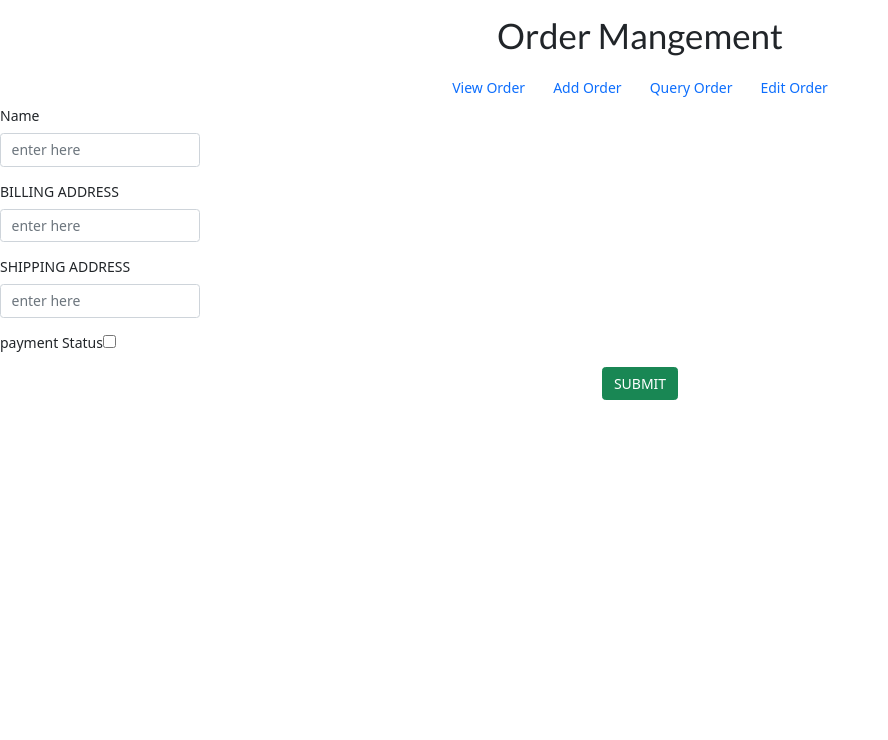
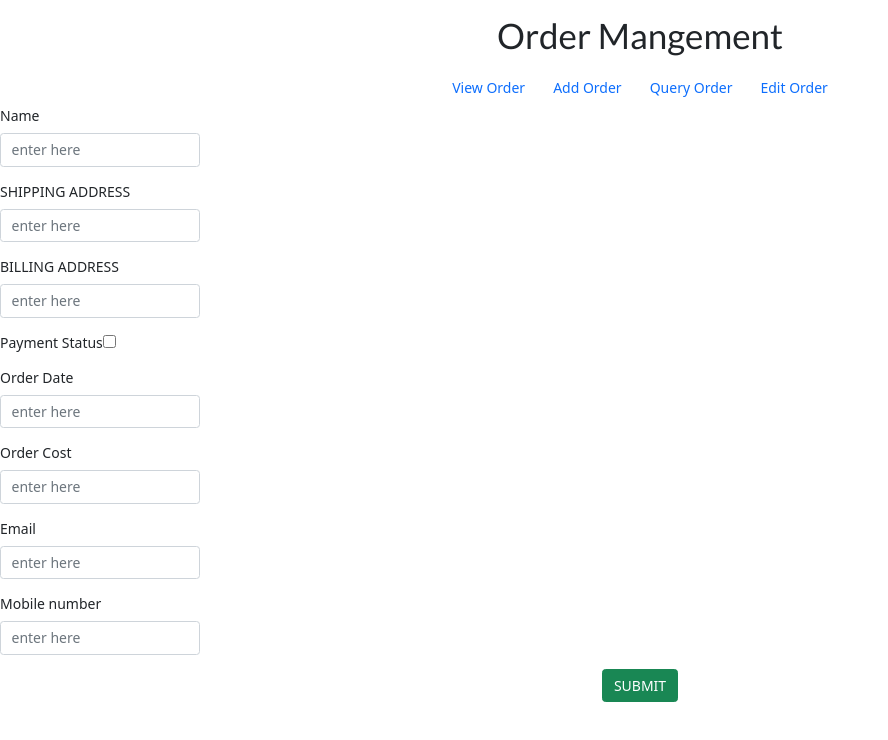
Before and after one commit to udit29saini/Frontend-orderservice, a React (Create React App) app: page /add-order in a window 1280 px wide. Shown: the top 740 px of the page, without its empty margins (0-888 px from the left). Built offline with nearby package versions, Linux system fonts and the light colour scheme.

Commit message:
Add form

```diff
--- a/src/components/OrderManagement/AddModal.js
+++ b/src/components/OrderManagement/AddModal.js
@@ -1,7 +1,7 @@
 import React from 'react'
 import { Container, Form, FormGroup, Input, Label,Button,Modal } from 'react-bootstrap'
 import { useState } from 'react';
-import FormUpdate from './FormUpdate';
+import FormUpdate from './EditOrder';
 import AddOrder from './AddOrder';
 
 const AddModal = () => {
--- a/src/components/OrderManagement/AddOrder.js
+++ b/src/components/OrderManagement/AddOrder.js
@@ -57,6 +57,16 @@ const AddOrder = () => {
                />
            </FormGroup>
            <FormGroup>
+               <Label>SHIPPING ADDRESS</Label>
+               <Input
+               id="	shipping address"
+               name="shipping address"
+               placeholder="enter here"
+               type="text" style={{width: 200}}
+               onChange={(e)=>{setOrder({...order, billingAddress: e.target.value})}}
+               />
+           </FormGroup>
+           <FormGroup>
                <Label>BILLING ADDRESS</Label>
                <Input
                id="shippingAddress"
@@ -66,24 +76,54 @@ const AddOrder = () => {
                onChange={(e)=>{setOrder({...order,shippingAddress: e.target.value})}}
                />
            </FormGroup>
+
            <FormGroup>
-               <Label>SHIPPING ADDRESS</Label>
+               <label>Payment Status</label>
+           <input
+        type="checkbox"
+        name="subscription"
+        onChange={(e)=>{setOrder({...order, paymentStatus: e.target.checked})}}
+      />
+           </FormGroup>
+           <FormGroup>
+               <Label>Order Date</Label>
                <Input
-               id="	billingAddress"
-               name="billingAddress"
+               id="	order date"
+               name="order date"
                placeholder="enter here"
                type="text" style={{width: 200}}
                onChange={(e)=>{setOrder({...order, billingAddress: e.target.value})}}
                />
            </FormGroup>
-
            <FormGroup>
-               <label>payment Status</label>
-           <input
-        type="checkbox"
-        name="subscription"
-        onChange={(e)=>{setOrder({...order, paymentStatus: e.target.checked})}}
-      />
+               <Label>Order Cost</Label>
+               <Input
+               id="	order cost"
+               name="order cost"
+               placeholder="enter here"
+               type="text" style={{width: 200}}
+               onChange={(e)=>{setOrder({...order, billingAddress: e.target.value})}}
+               />
+           </FormGroup>
+           <FormGroup>
+               <Label>Email</Label>
+               <Input
+               id="	email"
+               name="email"
+               placeholder="enter here"
+               type="text" style={{width: 200}}
+               onChange={(e)=>{setOrder({...order, billingAddress: e.target.value})}}
+               />
+           </FormGroup>
+           <FormGroup>
+               <Label>Mobile number</Label>
+               <Input
+               id="	mobile number"
+               name="mobile number"
+               placeholder="enter here"
+               type="text" style={{width: 200}}
+               onChange={(e)=>{setOrder({...order, billingAddress: e.target.value})}}
+               />
            </FormGroup>
 
            <Container className="text-center">
--- a/src/components/OrderManagement/EditModal.js
+++ b/src/components/OrderManagement/EditModal.js
@@ -1,7 +1,7 @@
 import React from 'react'
 import { Container, Form, FormGroup, Input, Label,Button,Modal } from 'react-bootstrap'
 import { useState } from 'react';
-import FormUpdate from './FormUpdate';
+import FormUpdate from './EditOrder';
 
 const EditModal = () => {
 
```
Also changed, not shown: src/components/OrderManagement/EditOrder.js (renamed from src/components/OrderManagement/FormUpdate.js), 1 other file (tests, documents, lock files or other folders).
